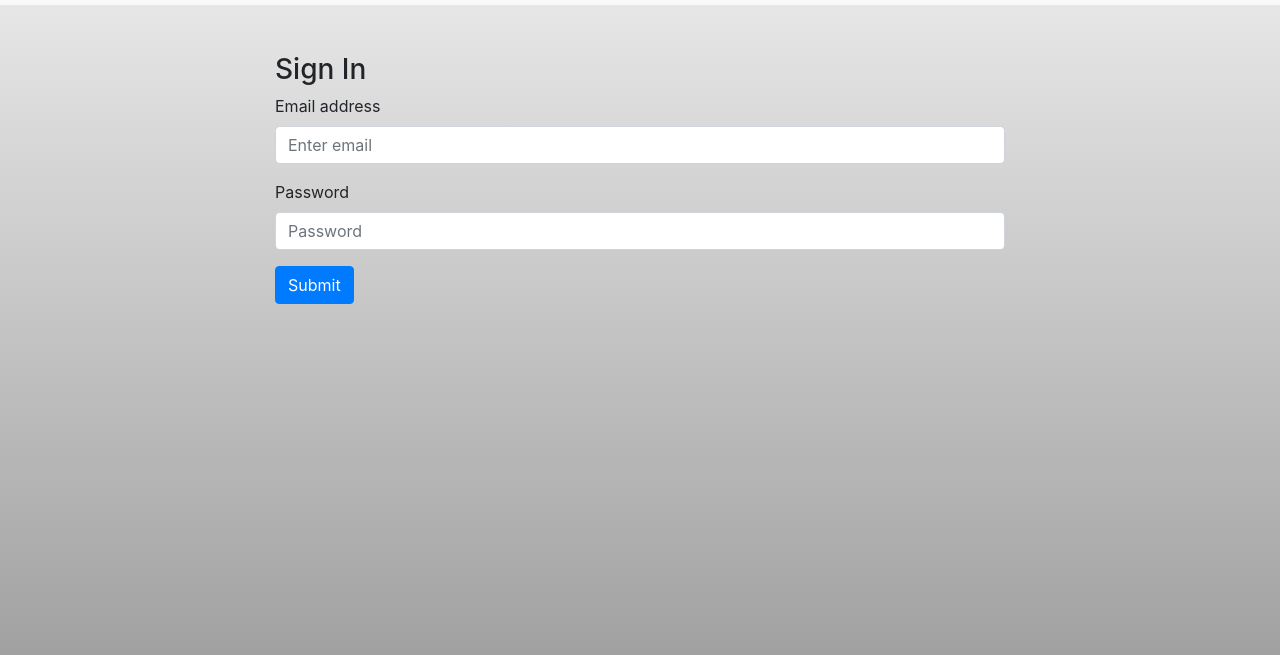
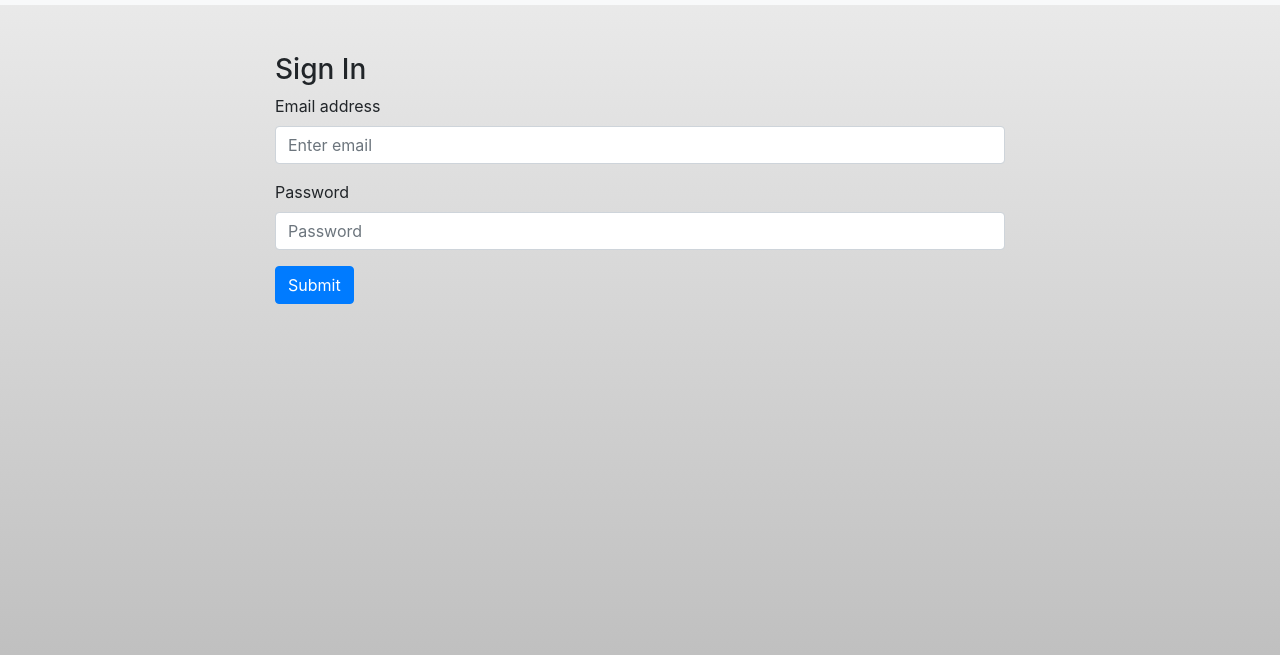
Before and after one commit to ehaffey/where-is-train-client, a React app: page / in a window 1280 px wide. Shown: the part 69-724 px from the top of the page. Built offline with nearby package versions, Linux system fonts and the light colour scheme.

Commit message:
Update background
--Added background fill to master scss file.

```diff
--- a/src/index.scss
+++ b/src/index.scss
@@ -1,6 +1,6 @@
 @import '~bootstrap/scss/bootstrap';
 $light: #eee;
-$dark: #999;
+$dark: #bbb;
 
 body {
   background: linear-gradient($light, $dark) no-repeat;
```
